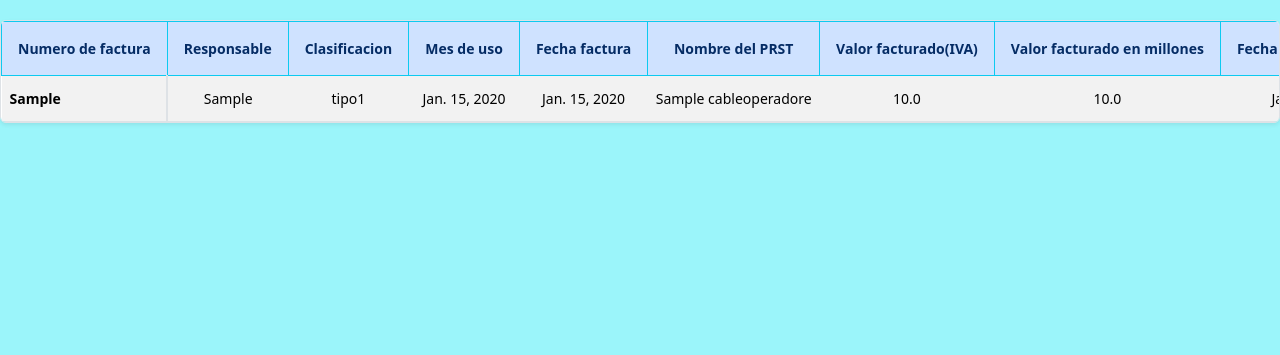
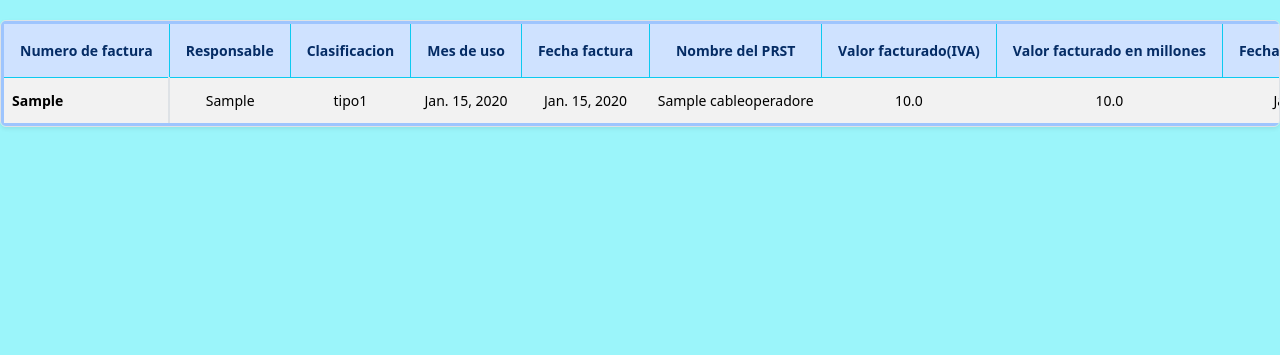
Before and after one commit to Adrian04g/Air-e_app, a Django app: page /facturacion/list/ in a window 1280 px wide. Shown: the part 65-420 px from the top of the page. Run offline with Django 5.2, Linux system fonts and the light colour scheme; tables that the repository leaves empty hold one stand-in row (values such as "Sample post"); parts of the project's set-up code (start-up, migrations or seed data) failed here and were passed over.

Commit message:
se coloco bordes en la tabla de facturacion.list.html

```diff
--- a/INF_CE/INF_CE/templates/facturacion/facturacionList.html
+++ b/INF_CE/INF_CE/templates/facturacion/facturacionList.html
@@ -16,7 +16,7 @@
 <!--Este es el contenido de esta sesion llamada administrador-->
 {% block content %}
  <div class="table-container d-none d-md-block">
-        <table class="table table-striped">
+        <table class="table table-striped border border-primary-subtle border border-3">
                 <thead>
                     <tr>
                         <th scope="col" class="col-medium p-3 mb-2 bg-primary-subtle text-primary-emphasis text-center border border-info" style="font-weight: 700;">Numero de factura</th>
```
